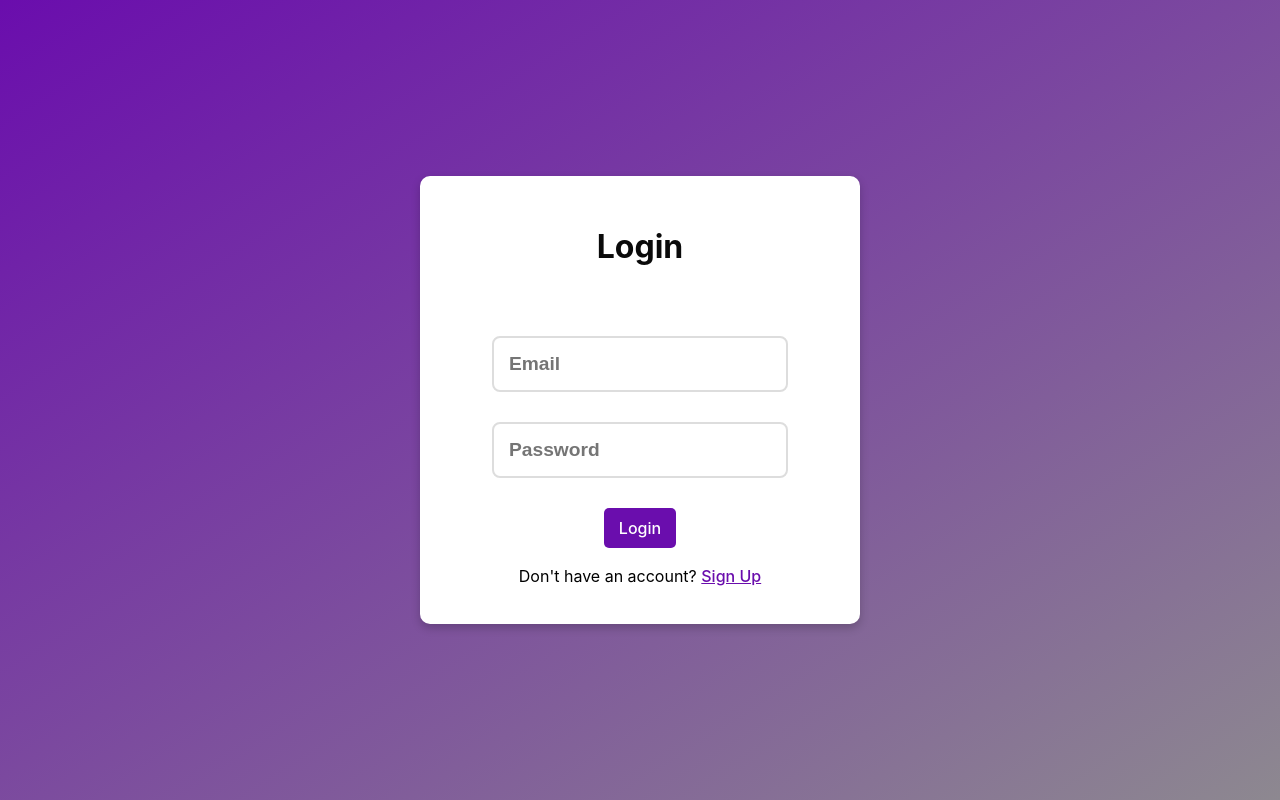
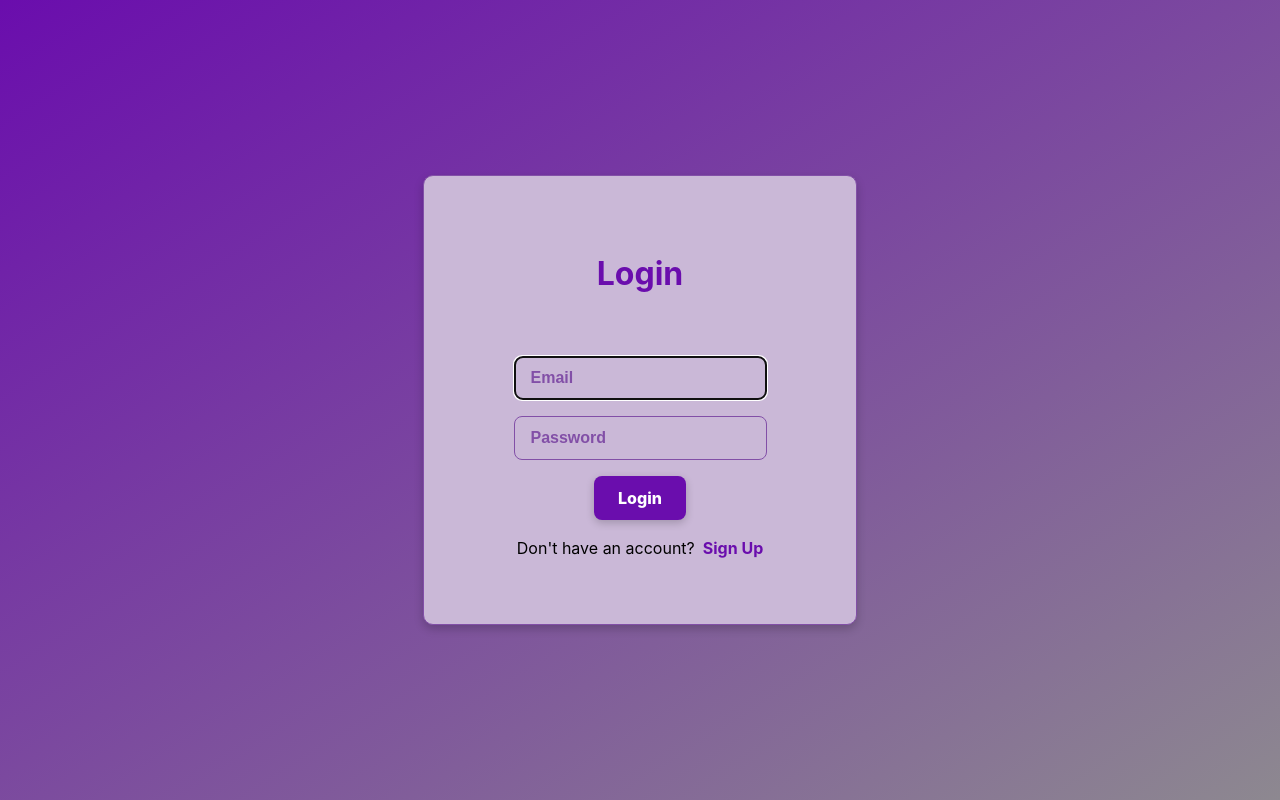
Before and after one commit to SaamDej/hackathon, a React (Vite) app in the folder hackKY/: page / in a window 1280 px wide. Built offline with nearby package versions, Linux system fonts and the light colour scheme; no server answers.

Commit message:
auth styles and accessibility

```diff
--- a/hackKY/src/App.css
+++ b/hackKY/src/App.css
@@ -26,10 +26,15 @@ h2 {
   color: #0a0a0a;
 }
 
+.auth-heading {
+  font-size: 2rem;
+  color: #6a0dad;
+}
 .card {
-  background: white;
+  border: 1px solid #824fa7;
+  background-color: #cab8d7;
   color: black;
-  padding: 20px;
+  padding: 3rem 1rem;
   border-radius: 10px;
   box-shadow: 0 4px 10px rgba(0, 0, 0, 0.2);
   max-width: 400px;
@@ -111,16 +116,20 @@ h2 {
   }
 }
 .large-input {
-  font-size: 1.2rem;
+  font-size: 1rem;
   font-weight: bold;
-  padding: 15px;
-  margin: 15px 0;
+  padding: 0.75rem 1rem;
+  margin: 0.5rem 0;
   border-radius: 8px;
+}
+
+.large-input::placeholder {
+  color: #824fa7;
 }
 
 .transparent-input {
   background-color: transparent;
-  border: 2px solid #ddd;
+  border: 1px solid #824fa7;
   color: black;
 }
 
@@ -129,8 +138,10 @@ h2 {
   border: none;
   color: #6a0dad;
   cursor: pointer;
-  text-decoration: underline;
+  text-decoration: none;
   padding: 0;
+  font-weight: 700;
+  margin-left: 0.5rem;
 }
 
 .text-button:hover {
@@ -141,11 +152,11 @@ h2 {
 .login-button {
   background: #6a0dad;
   color: white;
-  padding: 12px 20px;
+  padding: 0.75rem 1.5rem;
   border: none;
   border-radius: 8px;
   font-size: 1rem;
-  font-weight: bold;
+  font-weight: 800;
   cursor: pointer;
   transition: background 0.3s ease, transform 0.2s ease;
   box-shadow: 0 3px 8px rgba(0, 0, 0, 0.2);
@@ -163,3 +174,9 @@ h2 {
   background: #430a7a;
   transform: scale(0.98);
 }
+
+.input-group label {
+  display: none;
+  margin-bottom: 4px;
+  font-weight: bold;
+}
--- a/hackKY/src/AuthPages.tsx
+++ b/hackKY/src/AuthPages.tsx
@@ -3,12 +3,13 @@ import { useNavigate } from 'react-router-dom';
 import './app.css';
 import { auth, db } from './firebaseConfig';
 import { createUserWithEmailAndPassword, signInWithEmailAndPassword } from 'firebase/auth';
-import { addDoc, collection, doc, getDoc, setDoc } from 'firebase/firestore';
+import { doc, getDoc, setDoc } from 'firebase/firestore';
 
 // Login Page Component
 function LoginPage({ onSwitchToSignUp }: { onSwitchToSignUp: () => void }) {
   const [email, setEmail] = useState('');
   const [password, setPassword] = useState('');
+  const [errorMessage, setErrorMessage] = useState('');
   const navigate = useNavigate();
 
   const handleLogin = async () => {
@@ -25,41 +26,51 @@ function LoginPage({ onSwitchToSignUp }: { onSwitchToSignUp: () => void }) {
         }
       }
     } catch (error: any) {
-      console.error('Login Error:', error);
-      alert('Failed to log in. ' + error.message);
+      setErrorMessage('Failed to log in. ' + error.message);
     }
   };
 
   return (
     <div className="card slide-in-left">
-      <h2>Login</h2>
+      <h2 className='auth-heading'>Login</h2>
       <div className="input-group">
+        <label htmlFor="email">Email</label>
         <input
+          id="email"
           type="email"
           placeholder="Email"
           className="auth-input large-input transparent-input"
           value={email}
           onChange={(e) => setEmail(e.target.value)}
+          aria-required="true"
+          autoFocus
         />
-      </div>
-      <div className="input-group">
+
+        <label htmlFor="password">Password</label>
         <input
+          id="password"
           type="password"
           placeholder="Password"
           className="auth-input large-input transparent-input"
           value={password}
           onChange={(e) => setPassword(e.target.value)}
+          aria-required="true"
         />
-      </div>
-      <button className="generate-button" onClick={handleLogin}>
+
+        {errorMessage && <p className="error-message" aria-live="polite">{errorMessage}</p>}
+        <div style={{marginTop: '0.5rem'}}>
+          <button className="login-button" onClick={handleLogin} aria-label="Login to your account">
             Login
           </button>
+        </div>
+
         <p>
-        Don't have an account?{' '}
-        <button onClick={onSwitchToSignUp} className="text-button">
+          Don't have an account?
+          <button onClick={onSwitchToSignUp} className="text-button" aria-label="Switch to sign up">
             Sign Up
           </button>
         </p>
+      </div>
     </div>
   );
 }
@@ -71,88 +82,100 @@ function SignUpPage({ onSwitchToLogin }: { onSwitchToLogin: () => void }) {
   const [email, setEmail] = useState('');
   const [password, setPassword] = useState('');
   const [confirmPassword, setConfirmPassword] = useState('');
+  const [errorMessage, setErrorMessage] = useState('');
   const navigate = useNavigate();
 
   const handleSignUp = async () => {
     if (password !== confirmPassword) {
-      alert('Passwords do not match.');
+      setErrorMessage('Passwords do not match.');
       return;
     }
     try {
       const userCredential = await createUserWithEmailAndPassword(auth, email, password);
       const user = userCredential.user;
-
       await setDoc(doc(db, 'users', user.uid), {
         firstName,
         lastName,
         email,
       });
-
-      alert('User registered successfully!');
       navigate('/onboarding');
     } catch (error: any) {
-      console.error('Sign-Up Error:', error);
-      alert('Failed to sign up. ' + error.message);
+      setErrorMessage('Failed to sign up. ' + error.message);
     }
   };
 
   return (
     <div className="card slide-in-right">
-      <h2>Sign Up</h2>
+      <h2 className='auth-heading'>Sign Up</h2>
       <div className="input-group">
+        <label htmlFor="first-name">First Name</label>
         <input
+          id="first-name"
           type="text"
           placeholder="First Name"
           className="auth-input large-input transparent-input"
           value={firstName}
           onChange={(e) => setFirstName(e.target.value)}
+          aria-required="true"
         />
-      </div>
-      <div className="input-group">
+
+        <label htmlFor="last-name">Last Name</label>
         <input
+          id="last-name"
           type="text"
           placeholder="Last Name"
           className="auth-input large-input transparent-input"
           value={lastName}
           onChange={(e) => setLastName(e.target.value)}
+          aria-required="true"
         />
-      </div>
-      <div className="input-group">
+
+        <label htmlFor="sign-up-email">Email</label>
         <input
+          id="sign-up-email"
           type="email"
           placeholder="Email"
           className="auth-input large-input transparent-input"
           value={email}
           onChange={(e) => setEmail(e.target.value)}
+          aria-required="true"
         />
-      </div>
-      <div className="input-group">
+
+        <label htmlFor="sign-up-password">Password</label>
         <input
+          id="sign-up-password"
           type="password"
           placeholder="Password"
           className="auth-input large-input transparent-input"
           value={password}
           onChange={(e) => setPassword(e.target.value)}
+          aria-required="true"
         />
-      </div>
-      <div className="input-group">
+
+        <label htmlFor="confirm-password">Confirm Password</label>
         <input
+          id="confirm-password"
           type="password"
           placeholder="Confirm Password"
           className="auth-input large-input transparent-input"
           value={confirmPassword}
           onChange={(e) => setConfirmPassword(e.target.value)}
+          aria-required="true"
         />
-      </div>
-      <button className="generate-button" onClick={handleSignUp}>
+
+        {errorMessage && <p className="error-message" aria-live="polite">{errorMessage}</p>}
+        <div style={{marginTop: '0.5rem'}}>
+          <button className="login-button" onClick={handleSignUp} aria-label="Create a new account">
             Sign Up
           </button>
+        </div>
         <p>
-        Already have an account?{' '}
-        <button onClick={onSwitchToLogin} className="text-button">
+          Already have an account?
+          <button onClick={onSwitchToLogin} className="text-button" aria-label="Switch to login">
             Login
           </button>
         </p>
+      </div>
     </div>
   );
 }
@@ -161,15 +184,12 @@ function SignUpPage({ onSwitchToLogin }: { onSwitchToLogin: () => void }) {
 export default function AuthPages() {
   const [isLogin, setIsLogin] = useState(true);
 
-  const handleSwitchToSignUp = () => setIsLogin(false);
-  const handleSwitchToLogin = () => setIsLogin(true);
-
   return (
     <div className="app-container">
       {isLogin ? (
-        <LoginPage onSwitchToSignUp={handleSwitchToSignUp} />
+        <LoginPage onSwitchToSignUp={() => setIsLogin(false)} />
       ) : (
-        <SignUpPage onSwitchToLogin={handleSwitchToLogin} />
+        <SignUpPage onSwitchToLogin={() => setIsLogin(true)} />
       )}
     </div>
   );
--- a/hackKY/src/UploadImagePage.tsx
+++ b/hackKY/src/UploadImagePage.tsx
@@ -144,12 +144,12 @@ export default function UploadImagePage() {
       <h2 style={{marginBottom: '1rem', width: '70%', color: 'white'}}>Let's find some music and movies that match your mood.</h2>
       <div style={{ display: 'flex', flexDirection: 'column', gap: "1rem", alignItems: "center" }}>
         {imagePreview ? (
-          <div style={{width: "350px", borderRadius: "1rem"}}>
-            <img src={imagePreview} width="350px" alt="Uploaded or Captured" className="preview" />
+          <div style={{width: "500px", borderRadius: "1rem"}}>
+            <img src={imagePreview} width="500px" alt="Uploaded or Captured" className="preview" />
           </div>
         ) : (
-          <div style={{width: "350px", borderRadius: "1rem"}}>
-            <video ref={videoRef} autoPlay playsInline style={{ width: "350px", borderRadius: "1rem", transform: "scaleX(-1)" }}></video>
+          <div style={{width: "500px", borderRadius: "1rem"}}>
+            <video ref={videoRef} autoPlay playsInline style={{ width: "500px", borderRadius: "1rem", transform: "scaleX(-1)" }}></video>
           </div>
         )}
 
```
Lines whose indentation alone changed are shown as unchanged.
